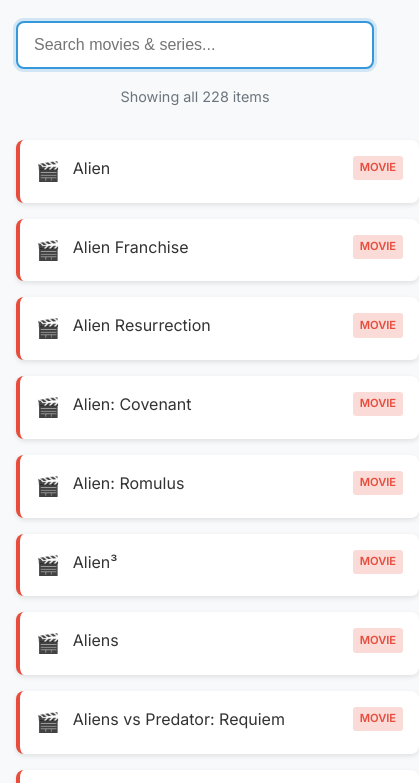
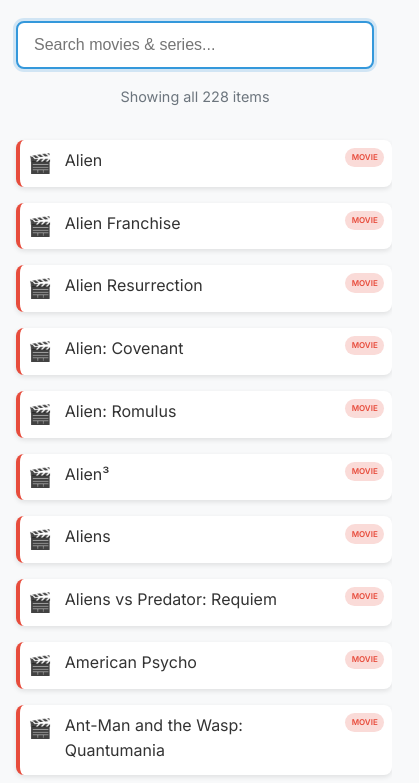
Before and after one commit to duthied/duthied.github.io, a plain HTML site: page index.html in a window 390 px wide. Shown: the part 57-840 px from the top of the page, 419 px wide, since content can reach past the window. Drawn offline with Linux system fonts and the light colour scheme.

Commit message:
Styling tweaks

```diff
--- a/styles.css
+++ b/styles.css
@@ -85,7 +85,7 @@
 /* Base item styling (shared properties) */
 .item {
     background-color: white;
-    padding: 1rem;
+    padding: 0.5rem;
     border-radius: var(--border-radius);
     box-shadow: var(--box-shadow);
     transition: var(--transition);
@@ -142,9 +142,9 @@
 
 /* Type labels */
 .type-label {
-    font-size: 0.7rem;
+    font-size: 0.5rem;
     padding: 0.2rem 0.4rem;
-    border-radius: 3px;
+    border-radius: 30px;
     margin-left: 0.5rem;
     text-transform: uppercase;
     font-weight: 600;
@@ -173,7 +173,7 @@
 /* Responsive adjustments */
 @media (max-width: 768px) {
     #movie-list {
-        grid-template-columns: repeat(auto-fill, minmax(200px, 1fr));
+        grid-template-columns: repeat(auto-fill, minmax(400px, 1fr));
     }
 }
 
```
